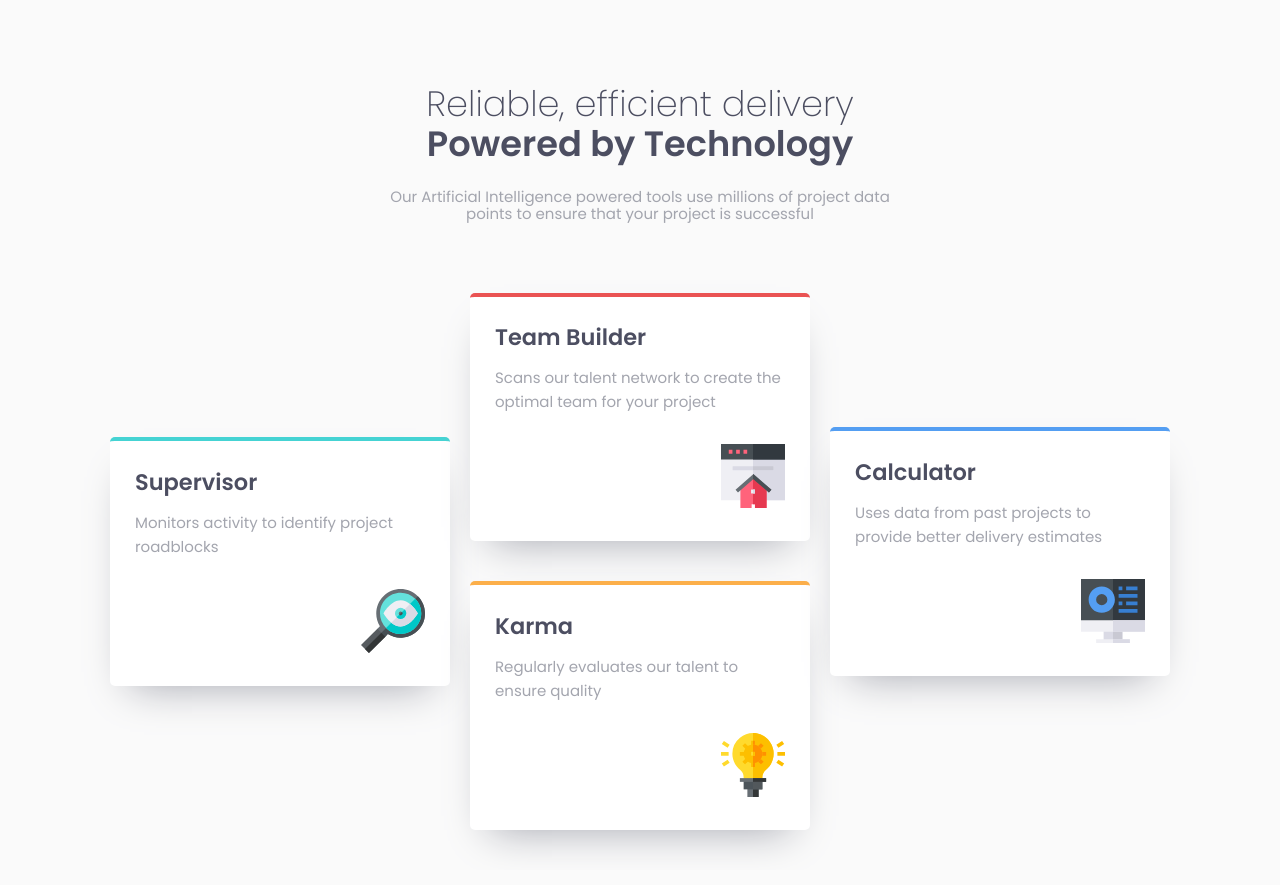
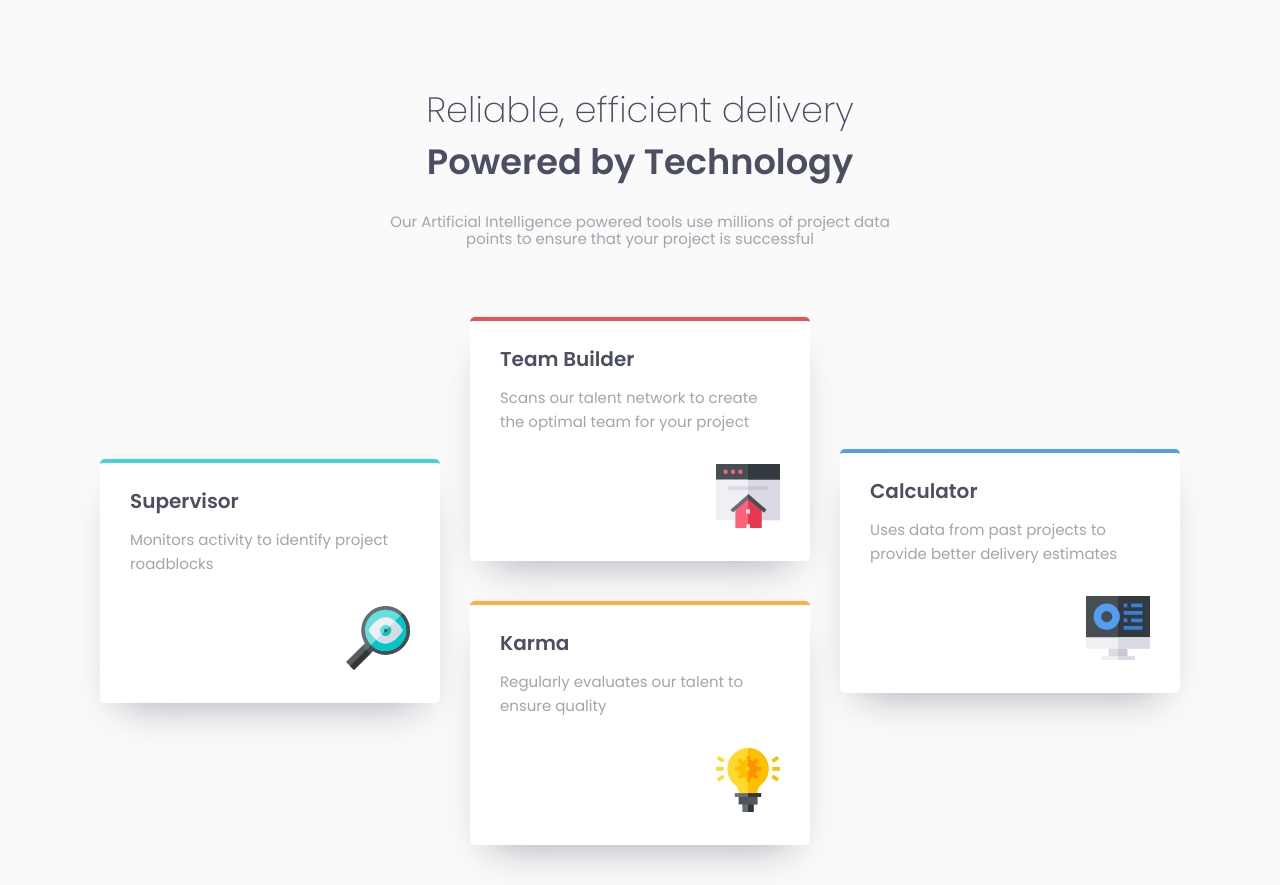
Before and after one commit to alexsans12/four-card-feature-section, a plain HTML site: page index.html in a window 1280 px wide. Drawn offline with Linux system fonts and the light colour scheme.

Commit message:
min changes to style.css

```diff
--- a/css/style.css
+++ b/css/style.css
@@ -43,6 +43,7 @@ body {
 .header-section__title {
     font-weight: 200;
     font-size: 1.6rem;
+    line-height: 1.5;
 }
 
 @media screen and (min-width: 800px) {
@@ -91,7 +92,7 @@ body {
 .card {
     background-color: white;
     border-radius: 5px;
-    padding: 10px 25px 30px;
+    padding: 10px 30px 30px;
     -webkit-box-shadow: 0px 20px 40px -25px var(--Grayish_Blue);
     -moz-box-shadow: 0px 20px 40px -20px var(--Very_Light_Gray);
     box-shadow: 0px 20px 40px -20px var(--Grayish_Blue);
@@ -102,7 +103,7 @@ body {
 @media screen and (min-width: 800px) {
     .card {
         min-width: 240px;
-        margin-right: 20px;
+        margin-right: 30px;
     }
 }
 
@@ -113,6 +114,7 @@ body {
 }
 
 .card__title {
+    font-size: 20px;
     color: var(--Very_Dark_Blue);
     margin-bottom: 0;
     text-align: left;
```
Also changed, not shown: 1 other file.
